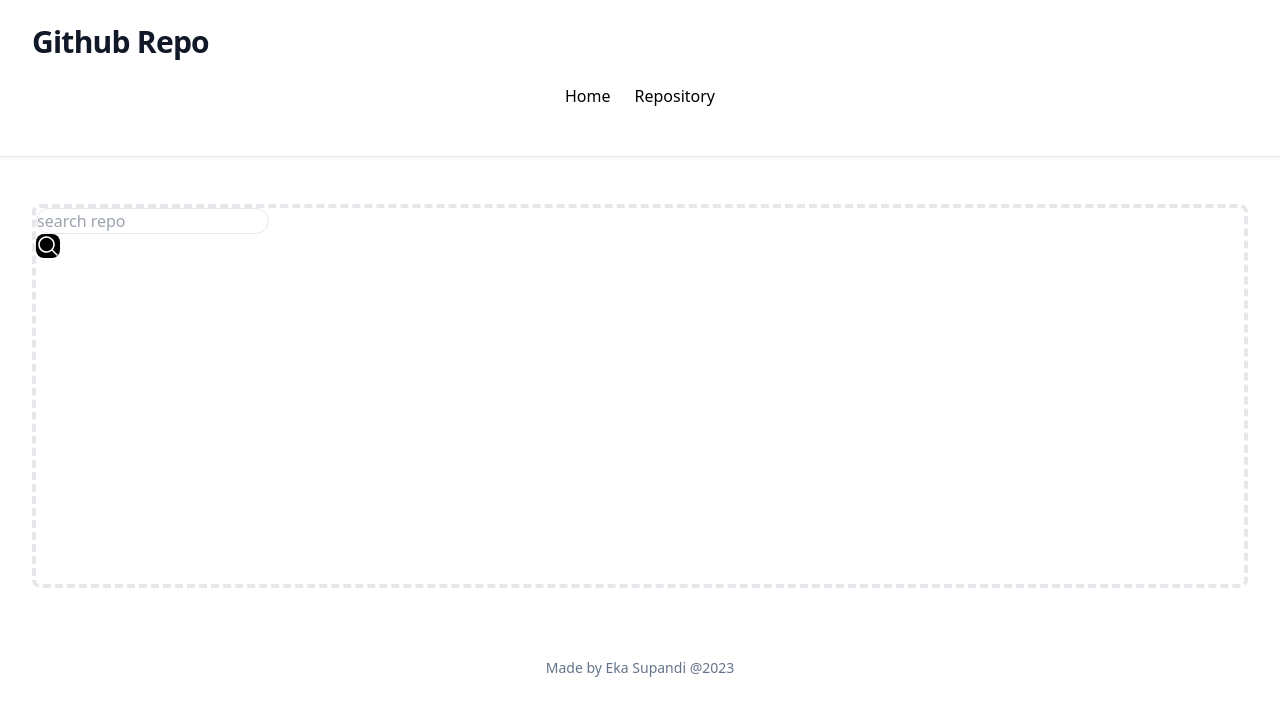
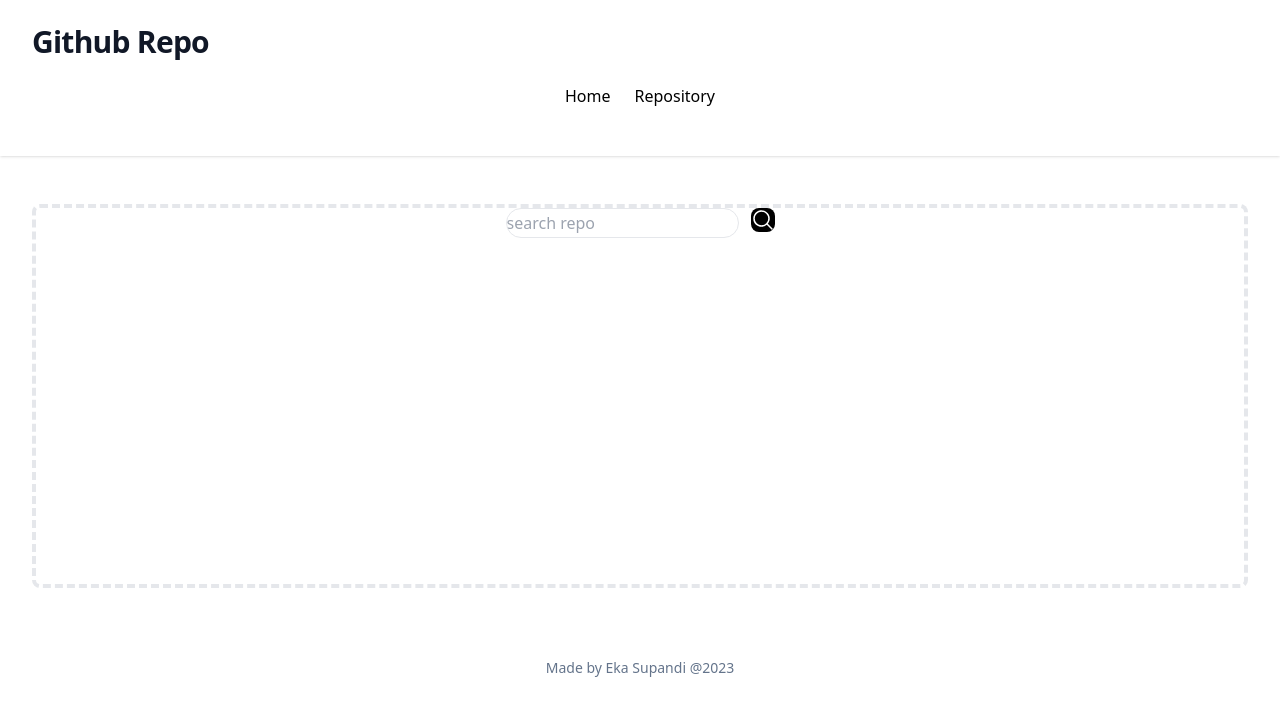
Before and after one commit to ekasupandie/test-listrepo, a Next.js app: page /repository in a window 1280 px wide. Shown: the top 716 px of the page. Built offline with nearby package versions, Linux system fonts and the light colour scheme.

Commit message:
update layout 2

```diff
--- a/pages/repository.tsx
+++ b/pages/repository.tsx
@@ -1,15 +1,42 @@
 import Layout from "@/components/Layout";
 import Form from "@/components/Form";
 import Button from "@/components/Button";
+import Repolist from "@/components/Repolist";
+import { useState } from 'react';
+import { User } from '../types/User';
 
 export default function Repository() {
+
+    const [isLoading,setIsLoading]=useState(false)
+    const [search,setSearch]=useState("")
+    const [result,setResult] = useState<SearchRes | null>(null)
+    const onSubmitSearch=(e:React.FormEvent<HTMLFormElement>)=>{
+        e.preventDefault();
+        if(search){
+            setIsLoading(true)
+            fetch(`https://api.github.com/search/users?q=${search}&per_page=20`)
+                  .then(res=>res.json())
+                  .then(data=>{
+                     const users : User[] = data.items
+                     const searchRes:SearchRes={
+                      search:search,
+                      users:users
+                     }
+                    setResult(searchRes)
+                  }).finally(()=>{
+                    setIsLoading(false)
+                  })
+         }
+    }
+
     return(
         <Layout>
         <div>
-         <form>
-            <Form />
-            <Button type='submit' isLoading={false}/>
-         </form>
+        <form className='flex place-self-center space-x-3' onSubmit={onSubmitSearch}>
+            <Form value={search} onChange={(e)=>setSearch(e.target.value)}/>
+            <Button type='submit' isLoading={isLoading}/>
+        </form>
+        {result && <Repolist result={result}/>}
         </div>
         </Layout>
         )
--- /dev/null
+++ b/types/User.d.ts
@@ -0,0 +1,4 @@
+export type User = {
+    descriptions: string;
+    url:string;
+}
```
